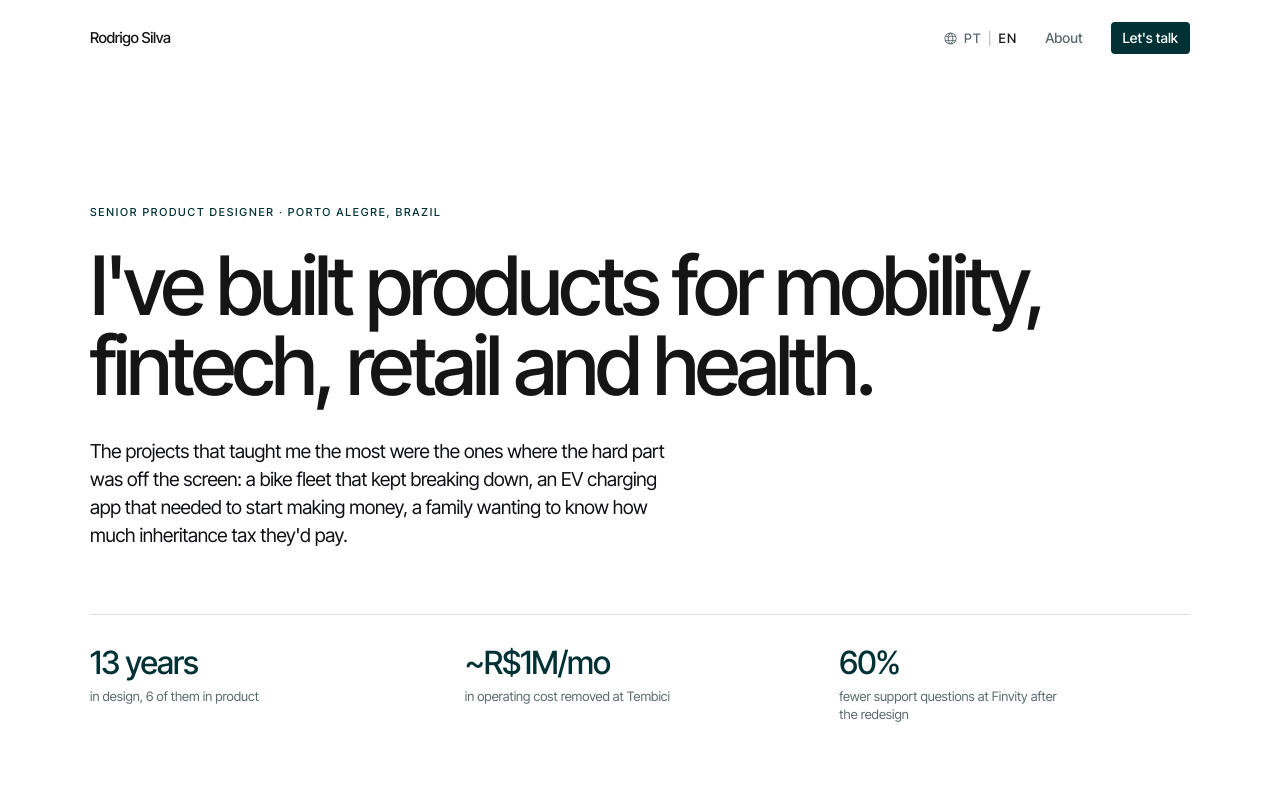
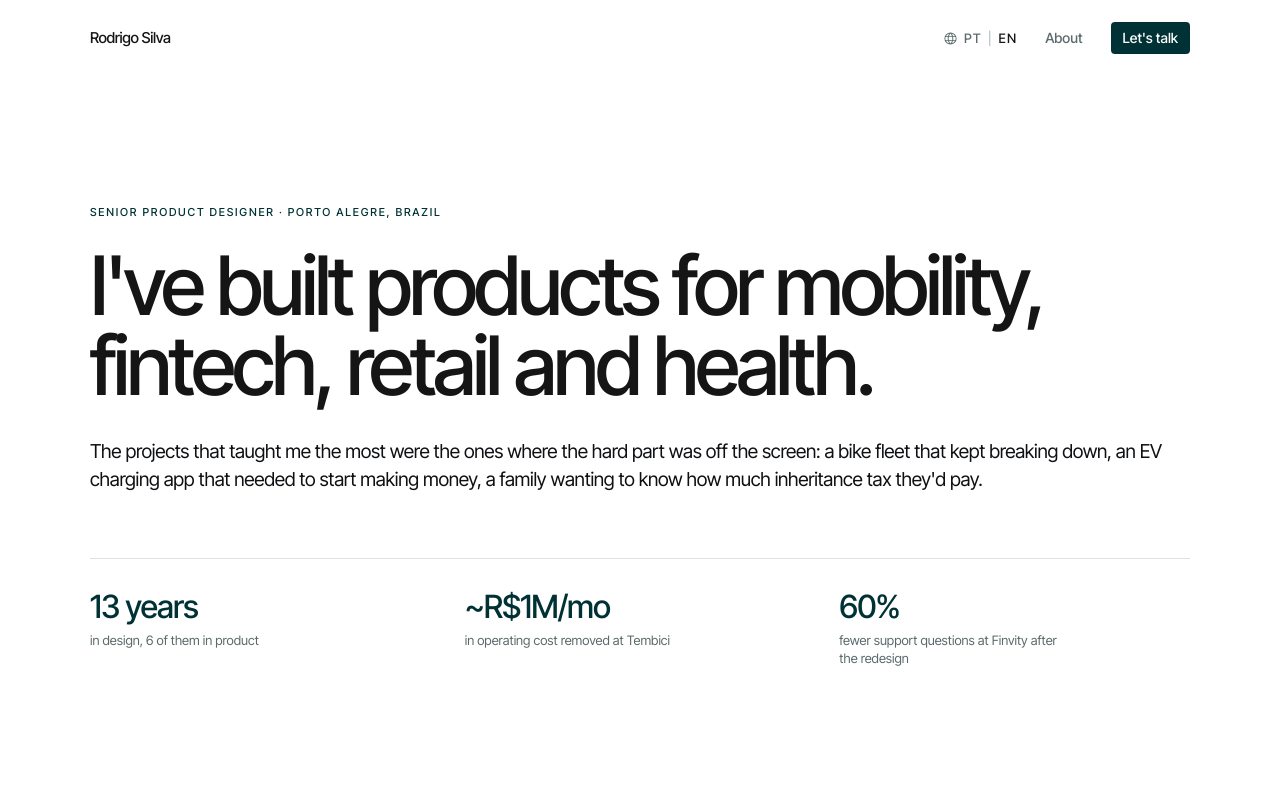
Before and after one commit to rodrijovem/rodrigofsilva-portfolio, a React (Vite) app: page / in a window 1280 px wide. Shown: the top 800 px of the page. Built offline with nearby package versions, Linux system fonts and the light colour scheme.

Commit message:
style(home): paragrafo do hero na largura do titulo
Co-Authored-By: Claude Opus 5.5 <noreply@anthropic.com>

```diff
--- a/src/pages/Home.tsx
+++ b/src/pages/Home.tsx
@@ -42,7 +42,7 @@ export function Home() {
         <motion.div initial={revealFrom} animate={revealTo} transition={calm}>
           <p className="eyebrow">{t.home.heroEyebrow}</p>
           <h1 className="display mt-6 max-w-[22ch]">{t.home.heroTitle}</h1>
-          <p className="lead mt-8 max-w-[52ch]">{t.home.heroLead}</p>
+          <p className="lead mt-8">{t.home.heroLead}</p>
         </motion.div>
 
         <motion.dl
```
